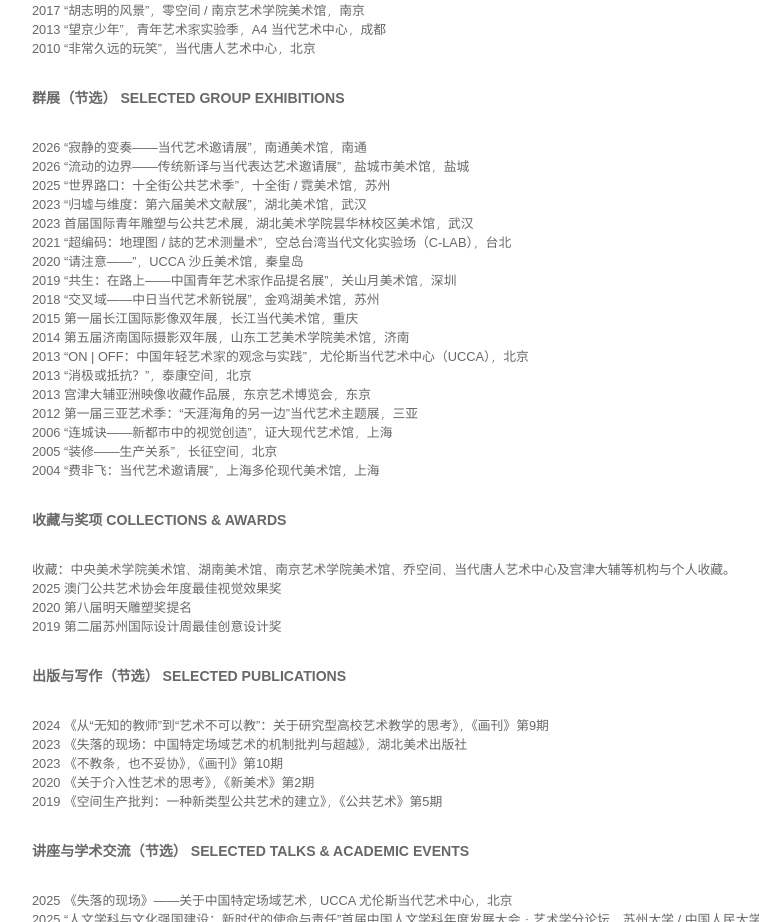
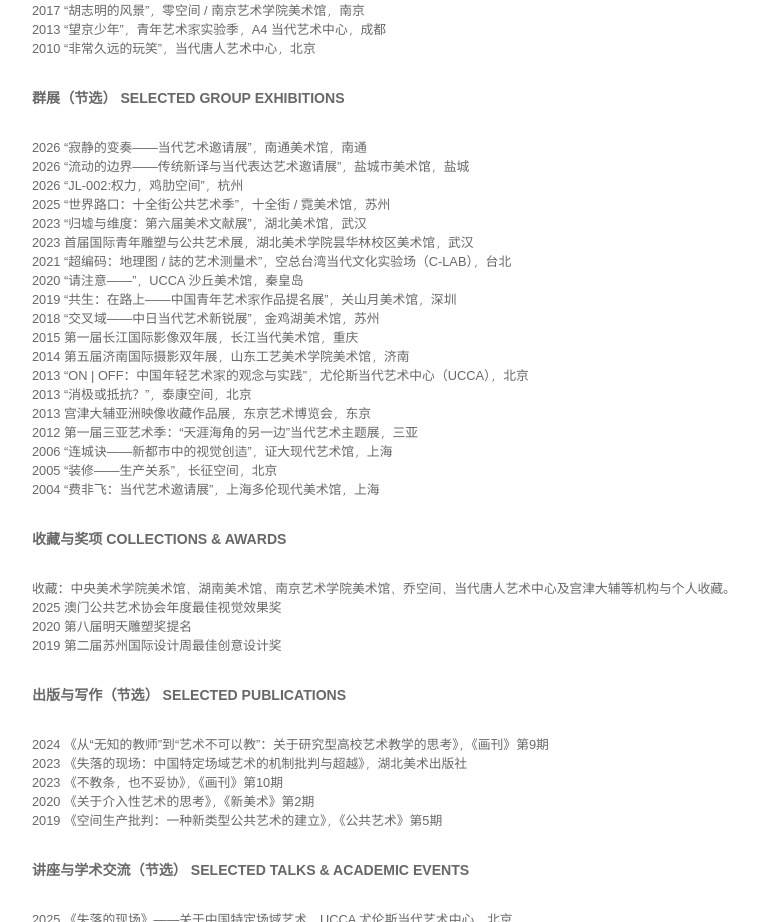
Before and after one commit to nuistMrChest/SHIWANWAN, a website: page bio.html in a window 1280 px wide. Shown: the part 1160-2082 px from the top of the page, without its empty margins (160-919 px from the left). Drawn offline with Linux system fonts and the light colour scheme; files whose address does not match are found by name.

Commit message:
gsdfvdfgsdfgs

```diff
--- a/bio.html
+++ b/bio.html
@@ -95,7 +95,8 @@
             </h2>
             <p>
 2026	“寂静的变奏——当代艺术邀请展”，南通美术馆，南通<br>
-                2026	“流动的边界——传统新译与当代表达艺术邀请展”，盐城市美术馆，盐城<br>
+2026	“流动的边界——传统新译与当代表达艺术邀请展”，盐城市美术馆，盐城<br>
+2026    “JL-002:权力，鸡肋空间”，杭州<br>
 2025	“世界路口：十全街公共艺术季”，十全街 / 霓美术馆，苏州<br>
 2023	“归墟与维度：第六届美术文献展”，湖北美术馆，武汉<br>
 2023	首届国际青年雕塑与公共艺术展，湖北美术学院昙华林校区美术馆，武汉<br>
```
